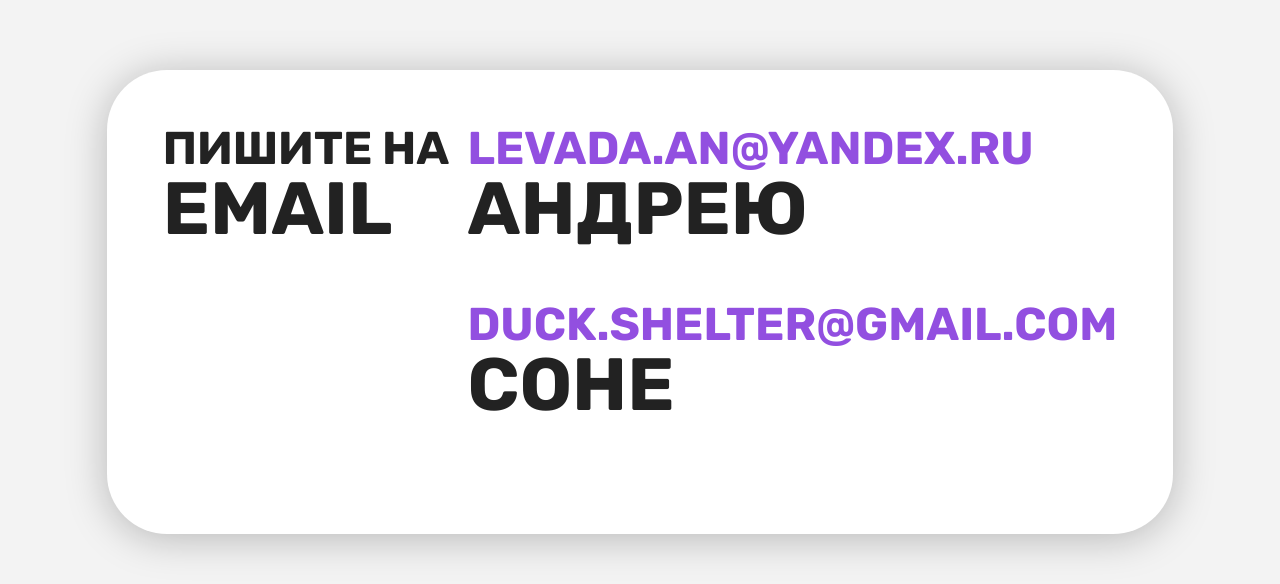
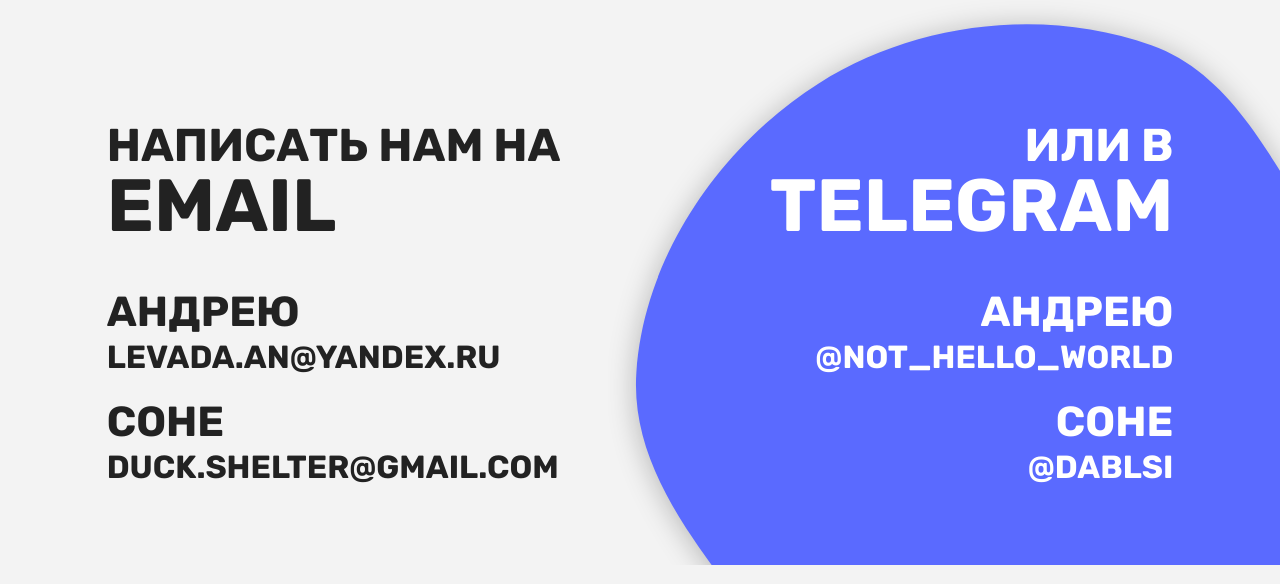
Before and after one commit to hippocampus-team/WebsiteOld, a Vue app: page / in a window 1280 px wide. Shown: the part 2010-2594 px from the top of the page. Built offline with nearby package versions, Linux system fonts and the light colour scheme; no server answers.

Commit message:
Contact section redone

```diff
--- a/src/components/CardButton.vue
+++ b/src/components/CardButton.vue
@@ -1,5 +1,5 @@
 <template>
-  <a class="card-button" :href="link">
+  <a class="card-button" :href="link" target="_blank">
     <h3>{{text | uppercase}}</h3>
   </a>
 </template>
--- /dev/null
+++ b/src/components/Contact.vue
@@ -0,0 +1,98 @@
+<template>
+  <div class="contact-wrapper">
+    <h3 :class="['contact-name', textColorClass, alignTextClass]">{{name| uppercase}}</h3>
+
+    <a :class="['contact-info', textColorClass, alignTextClass]" :href="link" target="_blank">
+      <h4>{{info | uppercase}}</h4>
+    </a>
+  </div>
+</template>
+
+<script>
+export default {
+  name: 'Contact',
+  data() {
+    return {
+      textColorClass: textColorToClass(this.textColor),
+      alignTextClass: {
+        "reverse-text": this.reverseAlign
+      }
+    }
+  },
+  props: {
+    name: String,
+    info: String,
+    textColor: String,
+    reverseAlign: Boolean,
+    link: String
+  },
+  filters: {
+    uppercase(text) {
+      return text.toUpperCase();
+    }
+  }
+}
+
+function textColorToClass(color) {
+  return "text-color-" + color;
+}
+
+</script>
+
+<style scoped lang="scss">
+.contact-wrapper:hover {
+  .contact-info {
+    &.text-color-on-background {
+      color: base.$primaryColor;
+    }
+
+    &.text-color-on-secondary {
+      color: base.$onBackgroundColor;
+    }
+  }
+}
+
+a {
+  font-family: Rubik, sans-serif;
+  text-decoration: none;
+}
+
+.contact-name {
+  margin-bottom: 8px;
+
+  font-size: 58px;
+
+  @media screen and (max-width: base.$mwLarge) {
+    font-size: 48px;
+  }
+
+  @media screen and (max-width: base.$mwMedium) {
+    font-size: 42px;
+  }
+
+  @media screen and (max-width: base.$mwNormal) {
+    font-size: 32px;
+  }
+}
+
+.contact-info {
+  transition: all 300ms;
+  font-size: 48px;
+
+  @media screen and (max-width: base.$mwLarge) {
+    font-size: 36px;
+  }
+
+  @media screen and (max-width: base.$mwMedium) {
+    font-size: 32px;
+  }
+
+  @media screen and (max-width: base.$mwNormal) {
+    font-size: 22px;
+  }
+}
+
+.reverse-text {
+  text-align: right;
+}
+</style>
--- a/src/components/sections/BioSection.vue
+++ b/src/components/sections/BioSection.vue
@@ -70,7 +70,7 @@
 }
 
 .bio-title {
-  margin-top: 40px;
+  margin-top: 60px;
   margin-bottom: base.$unit;
 }
 
--- a/src/components/sections/CardsSection.vue
+++ b/src/components/sections/CardsSection.vue
@@ -27,7 +27,6 @@
     fetch('https://cv-hippocampus.herokuapp.com/cards')
         .then(response => response.json())
         .then(data => {
-          console.log(data);
           this.cards = data;
         });
   }
--- a/src/components/sections/ContactSection.vue
+++ b/src/components/sections/ContactSection.vue
@@ -1,16 +1,25 @@
 <template>
   <div id="contact-section" class="section">
     <div class="content-wrapper">
-      <div class="contact-form-wrapper">
-        <TitleText text="Email" textColor="on-surface"
-                   uppertext="Пишите на" uppertextColor="on-surface"/>
+      <div class="contacts-email-wrapper">
+        <TitleText text="Email" textColor="on-background"
+                   uppertext="Написать нам на" uppertextColor="on-background"/>
 
-        <div class="contacts-wrapper">
-          <TitleText v-for="(contact, i) in contacts" :key="i" class="contact"
-                     :text="contact.name" textColor="on-surface"
-                     :uppertext="contact.email" uppertextColor="primary"
-                     :upperLink="contact.email | emailToMailtoLink"/>
-        </div>
+        <Contact v-for="(contact, i) in contacts" :key="i"
+                 :name="contact.name" :info="contact.email"
+                 :link="contact.email | emailToMailtoLink"
+                 textColor="on-background"/>
+      </div>
+
+      <div class="contacts-tg-wrapper">
+        <TitleText text="Telegram" textColor="on-secondary"
+                   uppertext="Или в" uppertextColor="on-secondary"
+                   :reverseAlign="true"/>
+
+        <Contact v-for="(contact, i) in contacts" :key="i"
+                 :name="contact.name" :info="contact.tg | at"
+                 :link="contact.tg | tgToLink"
+                 textColor="on-secondary" :reverseAlign="true"/>
       </div>
     </div>
   </div>
@@ -19,18 +28,21 @@
 <script>
 
 import TitleText from "@/components/TitleText";
+import Contact from "@/components/Contact";
 export default {
   name: 'ContactSection',
-  components: {TitleText},
+  components: {Contact, TitleText},
   data() {
     return {
       contacts: [
         {
           email: "levada.an@yandex.ru",
+          tg: "not_hello_world",
           name: "Андрею"
         },
         {
           email: "duck.shelter@gmail.com",
+          tg: "DablSi",
           name: "Соне"
         }
       ]
@@ -39,6 +51,12 @@
   filters: {
     emailToMailtoLink(email) {
       return "mailto:" + email;
+    },
+    tgToLink(username) {
+      return "tg://resolve?domain=" + username;
+    },
+    at(value) {
+      return "@" + value;
     }
   },
   mounted() {
@@ -52,40 +70,46 @@
 </script>
 
 <style scoped lang="scss">
-.contact-form-wrapper {
-  padding: 80px 80px 0;
-
-  @include base.default-box-shadow();
-  background-color: base.$surfaceColor;
-  border-radius: 60px;
+.content-wrapper {
+  margin-top: base.$unit * 1.5;
+  margin-bottom: base.$unit / 2;
 
   display: flex;
   flex-direction: row;
   justify-content: space-between;
 
-  @media screen and (max-width: base.$mwMedium) {
-    padding: 56px;
+  .title-wrapper {
+    margin-bottom: 80px;
+
+    @media screen and (max-width: base.$mwLarge) {
+      margin-bottom: 60px;
+    }
+
+    @media screen and (max-width: base.$mwMedium) {
+      margin-bottom: 48px;
+    }
+
+    @media screen and (max-width: base.$mwNormal) {
+      margin-bottom: 36px;
+    }
   }
 
-  @media screen and (max-width: base.$mwNormal) {
-    border-radius: 40px;
-  }
-
-  .contacts-wrapper {
-    display: flex;
-    flex-direction: column;
-
-    .title-wrapper {
-      margin-bottom: 80px;
-
-      @media screen and (max-width: base.$mwMedium) {
-        margin-bottom: 56px;
-      }
-    }
+  .contact-wrapper {
+    margin-bottom: 28px;
   }
 }
 
-.content-wrapper {
-  margin-bottom: base.$unit;
+.section:before {
+  content: '';
+  position: absolute;
+  bottom: 0;
+  right: 0;
+
+  z-index: -1;
+
+  width: base.$unit * 6.3;
+  height: base.$unit * 5.3;
+
+  background: url("../../assets/contact-blob.svg") 0 0/100% auto no-repeat;
 }
 </style>
--- a/src/components/sections/HelloSection.vue
+++ b/src/components/sections/HelloSection.vue
@@ -5,7 +5,7 @@
                  uppertext="Команда" uppertextColor="primary"/>
 
       <div class="hello-text-wrapper">
-        <p class="hello-text" v-html="teambio"></p>
+        <p class="hello-text">{{teambio}}</p>
       </div>
     </div>
   </div>
@@ -21,7 +21,7 @@
   },
   data() {
     return {
-      teambio: "<span>Лучшая команда</span> на этом свете. Сделаем всё, быстро, качественно. Звоните на номер <span>2 306 306</span> для заказа эвакуатора круглосуточно :)"
+      teambio: "В человеческом мозге гипокамп (hippocampus) отвечает за формирование эмоций. Мы же отвечаем за то, чтобы наша работа сделала их только положительными."
     }
   },
   mounted() {
@@ -74,10 +74,6 @@
       font-size: 24px;
       line-height: 40px;
     }
-
-    span {
-      color: base.$secondaryColor;
-    }
   }
 }
 
```
Also changed, not shown: src/assets/contact-blob.svg (added).
